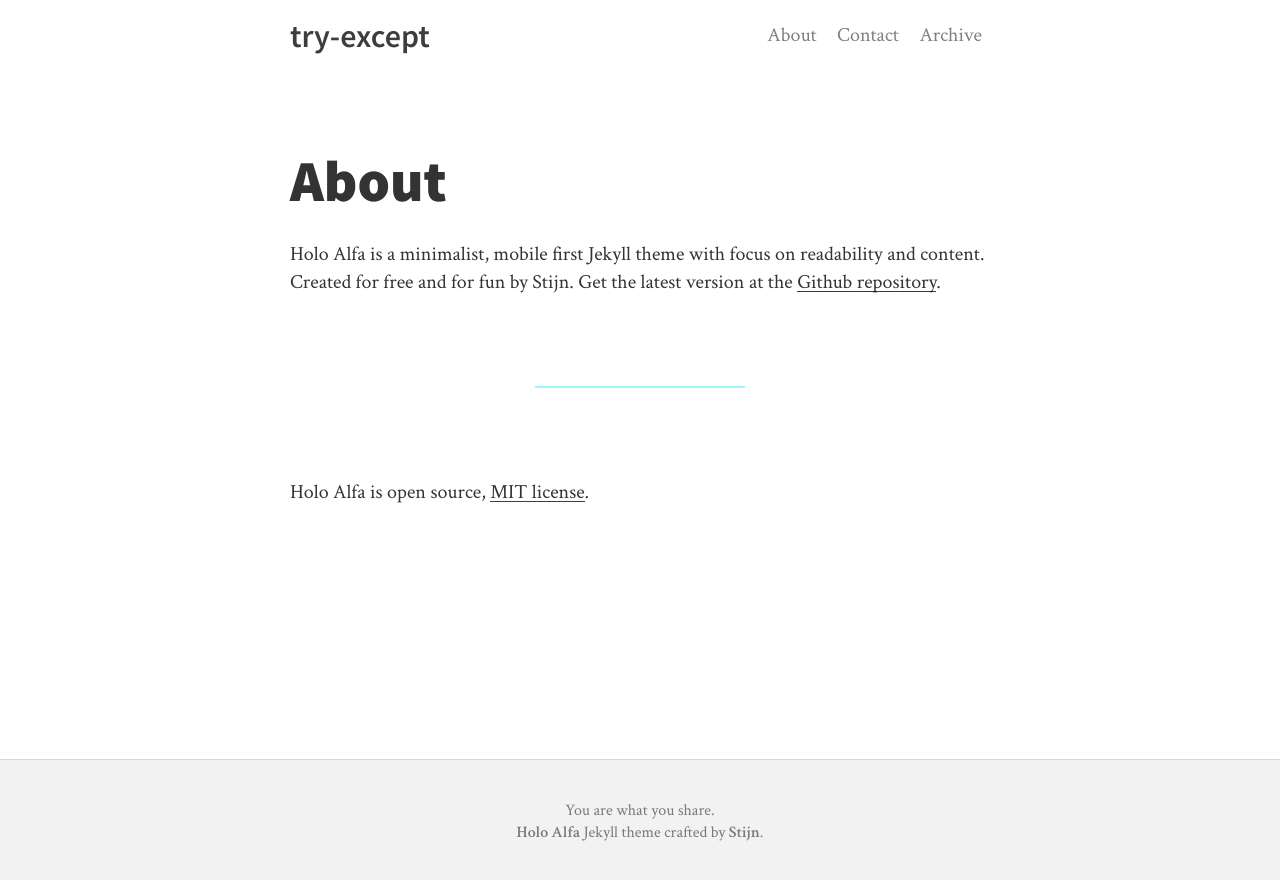
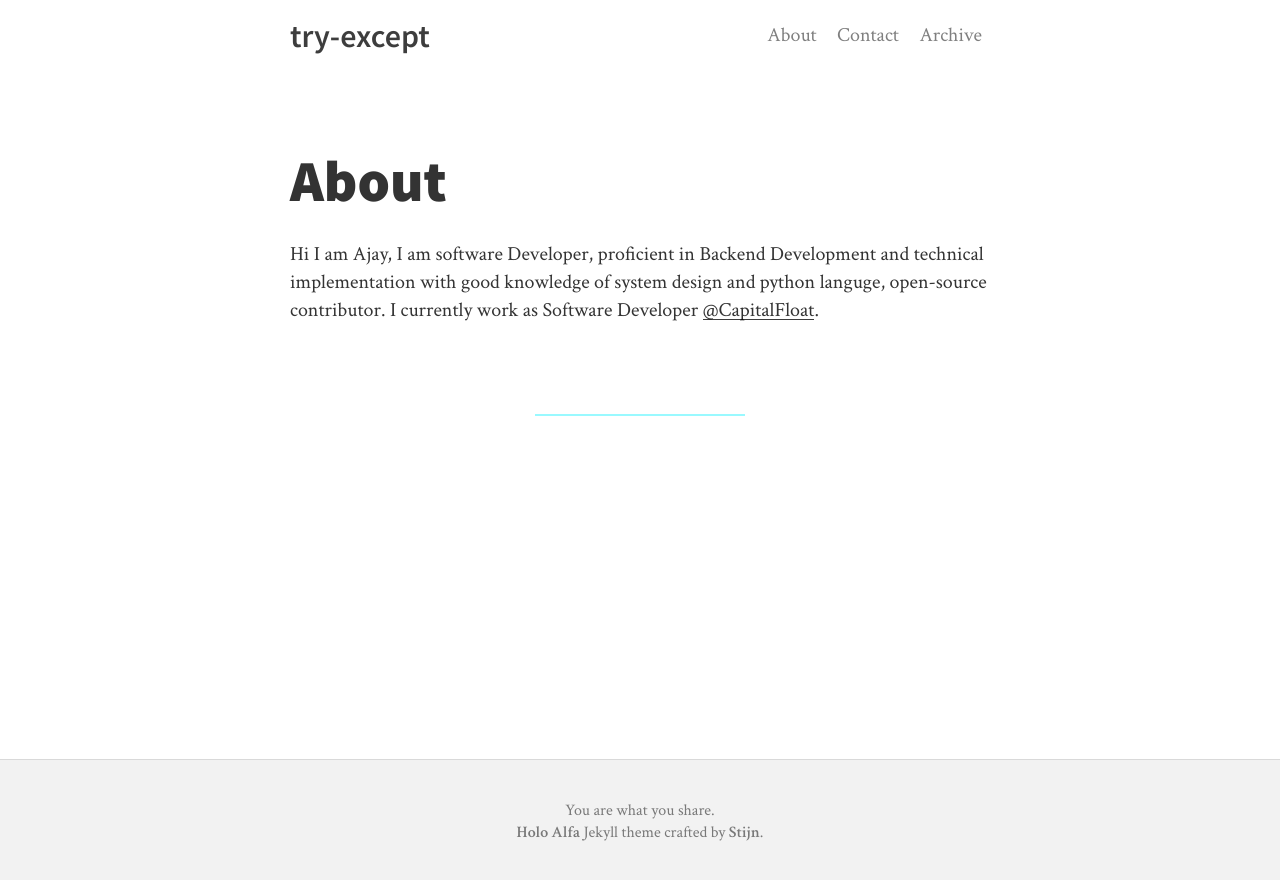
Before and after one commit to iamajay/iamajay.github.io, a Jekyll site: the page built from about.md, in a window 1280 px wide. Shown: the top 880 px of the page. Built offline with Jekyll 4.4.1, drawn with Linux system fonts in a browser that asks for light colours; nearby versions of some CDN libraries.

Commit message:
Update about.md

```diff
--- a/about.md
+++ b/about.md
@@ -3,8 +3,6 @@ layout: page
 title: About
 ---
 
-Holo Alfa is a minimalist, mobile first Jekyll theme with focus on readability and content. Created for free and for fun by Stijn. Get the latest version at the [Github repository](https://github.com/stijnvc/holo-alfa).
+Hi I am Ajay, I am software Developer, proficient in Backend Development and technical implementation with good knowledge of system design and python languge, open-source contributor. I currently work as Software Developer [@CapitalFloat](https://capitalfloat.com).
 
 ---
-
-Holo Alfa is open source, [MIT license](http://opensource.org/licenses/MIT).
```
